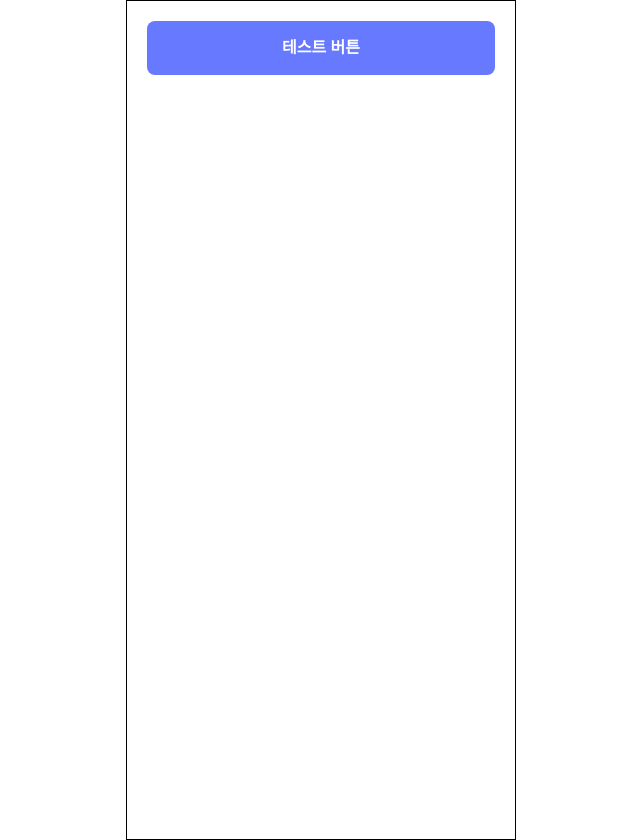
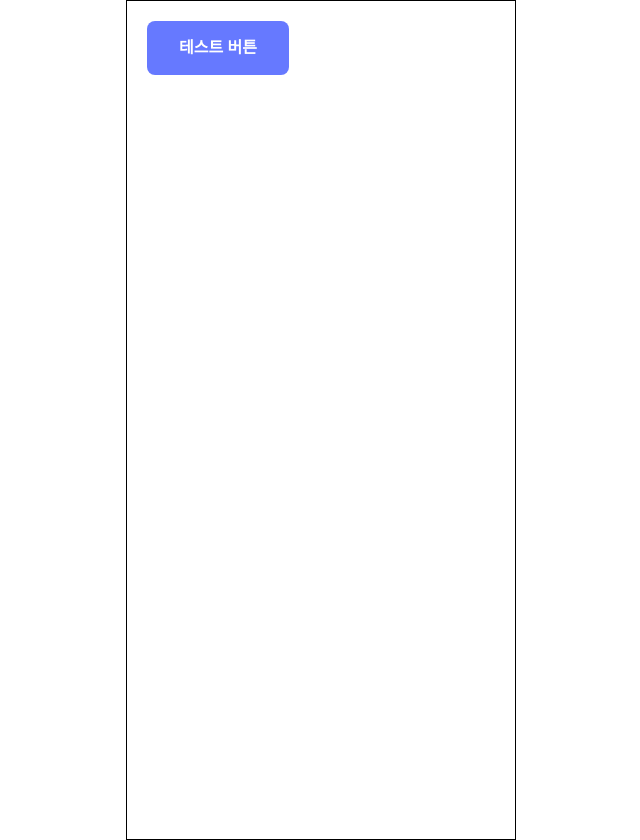
Before and after one commit to 407TEN005/client, a React (Vite) app: page / in a window 1280 px wide. Shown: the whole page, without its empty margins (319-959 px from the left). Built offline with nearby package versions, Linux system fonts and the light colour scheme.

Commit message:
[TASK-152] button 컴포넌트 수정

```diff
--- a/src/components/Button/Button.module.scss
+++ b/src/components/Button/Button.module.scss
@@ -5,19 +5,29 @@
   justify-content: center;
   align-items: center;
 
+  background-color: transparent;
   border-radius: 8px;
   border: none;
 }
 
 .l {
-  padding: 16px auto;
-  width: 100%;
-  height: 54px;
+  padding: 16px 32px;
 
   @include SubHeading2();
+}
+
+.m {
+  padding: 12px 24px;
+
+  @include SubHeading3();
 }
 
 .blue {
   background-color: $main02;
   color: white;
 }
+
+.outlined {
+  border: 1px solid $main02;
+  color: $main02;
+}
--- a/src/components/Button/Button.tsx
+++ b/src/components/Button/Button.tsx
@@ -2,7 +2,7 @@ import styles from './Button.module.scss';
 
 interface ButtonProps extends React.ButtonHTMLAttributes<HTMLButtonElement> {
   size?: 'l' | 'm';
-  variant?: 'blue' | 'yellow' | 'green';
+  variant?: 'blue' | 'yellow' | 'green' | 'outlined';
   className?: string;
 }
 
```
